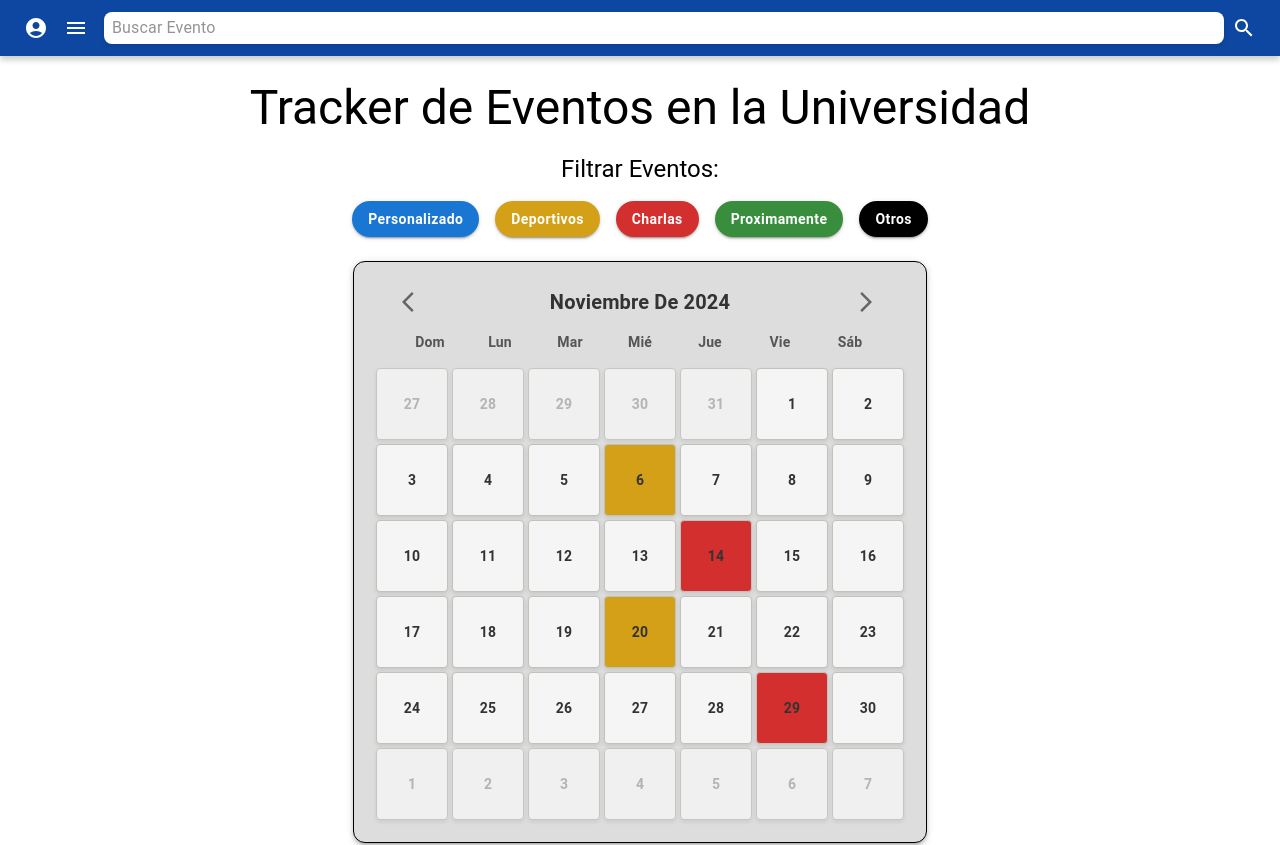
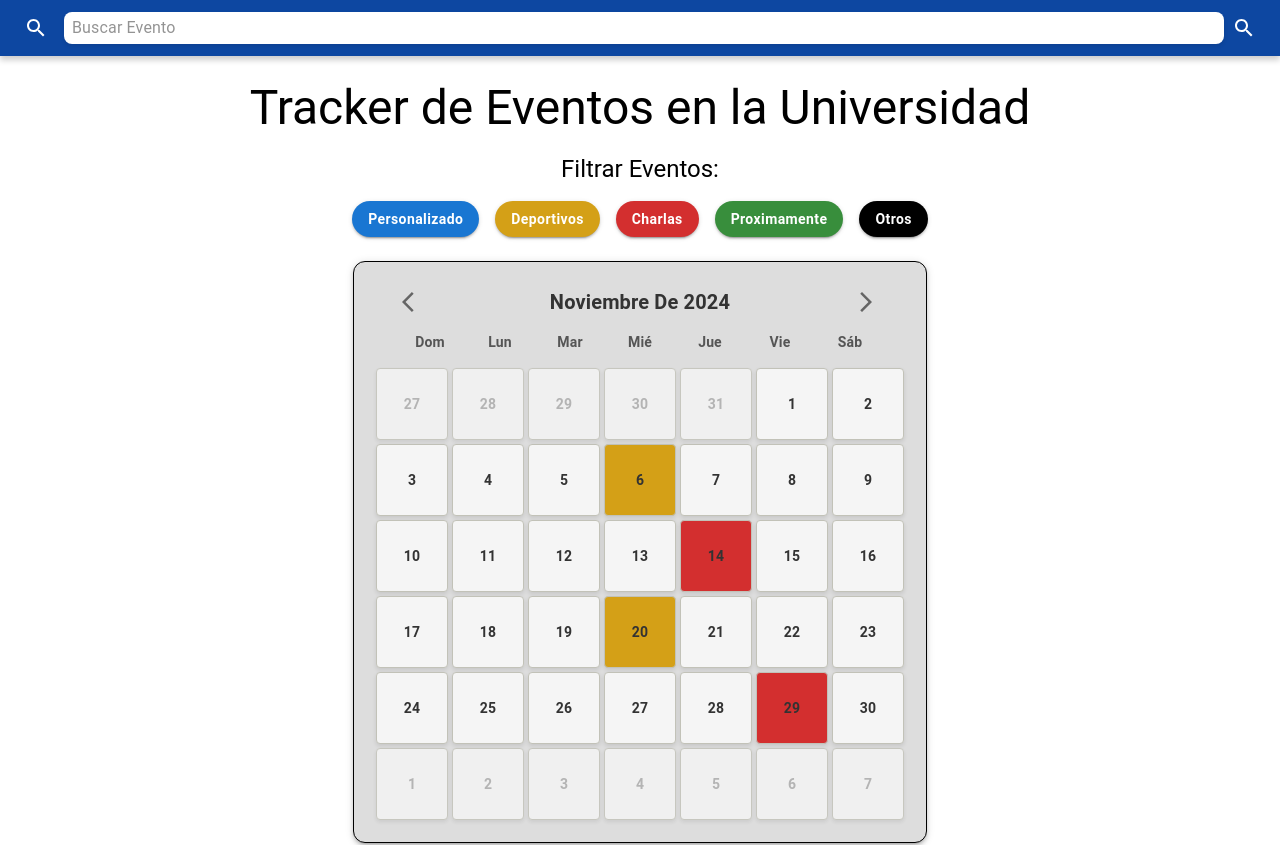
Before and after one commit to Kodamonkey/tracker-universitario, a React (Create React App) app: page / in a window 1280 px wide. Shown: the top 845 px of the page. Built offline with nearby package versions, Linux system fonts and the light colour scheme.

Commit message:
Cambio icono navbar

```diff
--- a/src/components/Navbar.jsx
+++ b/src/components/Navbar.jsx
@@ -1,7 +1,5 @@
 import React, { useState } from "react";
-import MenuIcon from "@mui/icons-material/Menu";
 import SearchIcon from "@mui/icons-material/Search";
-import AccountCircleIcon from "@mui/icons-material/AccountCircle";
 import { InputBase, IconButton, Paper, List, ListItem, ListItemText, Box, Typography } from "@mui/material";
 import { useNavigate } from "react-router-dom";
 
@@ -67,11 +65,8 @@ const Navbar = ({ eventos }) => {
           boxShadow: "0px 4px 6px rgba(0, 0, 0, 0.2)",
         }}
       >
-        <IconButton sx={{ padding: "8px", color: "#ffffff" }} aria-label="login">
-          <AccountCircleIcon />
-        </IconButton>
-        <IconButton sx={{ padding: "8px", color: "#ffffff" }} aria-label="menu">
-          <MenuIcon />
+        <IconButton sx={{ padding: "8px", color: "#ffffff" }} aria-label="search">
+          <SearchIcon /> {/* Ícono de lupa */}
         </IconButton>
         <InputBase
           sx={{
```
